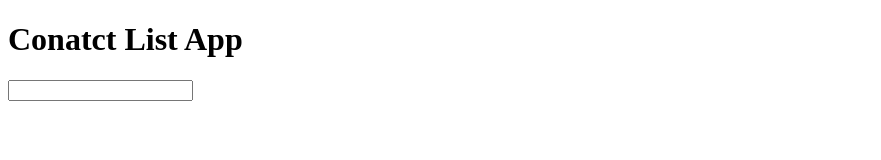
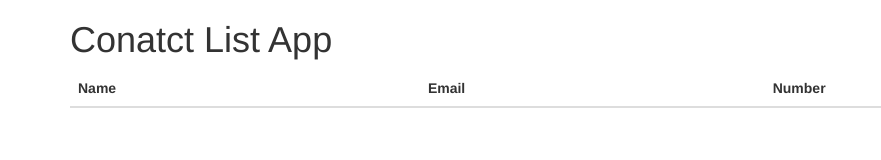
Before and after one commit to manoj199/contactlistApp-Restful-API, a plain HTML site: page public/index.html in a window 1280 px wide. Shown: the whole page, without its empty margins (0-881 px from the left). Drawn offline with nearby package versions, Linux system fonts and the light colour scheme.

Commit message:
Add Bootstrap and Test

```diff
--- a/public/index.html
+++ b/public/index.html
@@ -3,12 +3,27 @@
 
     <head >
         <title>Conatct List App </title>
+        <!-- Latest compiled and minified CSS -->
+        <link rel="stylesheet" href="https://maxcdn.bootstrapcdn.com/bootstrap/3.3.7/css/bootstrap.min.css" integrity="sha384-BVYiiSIFeK1dGmJRAkycuHAHRg32OmUcww7on3RYdg4Va+PmSTsz/K68vbdEjh4u" crossorigin="anonymous">
+
+        <!-- Optional theme -->
+        <link rel="stylesheet" href="https://maxcdn.bootstrapcdn.com/bootstrap/3.3.7/css/bootstrap-theme.min.css" integrity="sha384-rHyoN1iRsVXV4nD0JutlnGaslCJuC7uwjduW9SVrLvRYooPp2bWYgmgJQIXwl/Sp" crossorigin="anonymous">
     </head>
 
     <body>
-      <h1>Conatct List App</h1>
-      <input ng-model="test">
-      {{test}}
+        <div class="container">
+              <h1>Conatct List App</h1>
+
+              <table class="table">
+                  <thead>
+                      <tr>
+                        <th>Name</th>
+                        <th>Email</th>
+                        <th>Number</th>
+                      </tr>
+                  </thead>
+              </table>
+        </div>
 
 
       <script src="https://ajax.googleapis.com/ajax/libs/angularjs/1.5.8/angular.min.js"></script>
```
